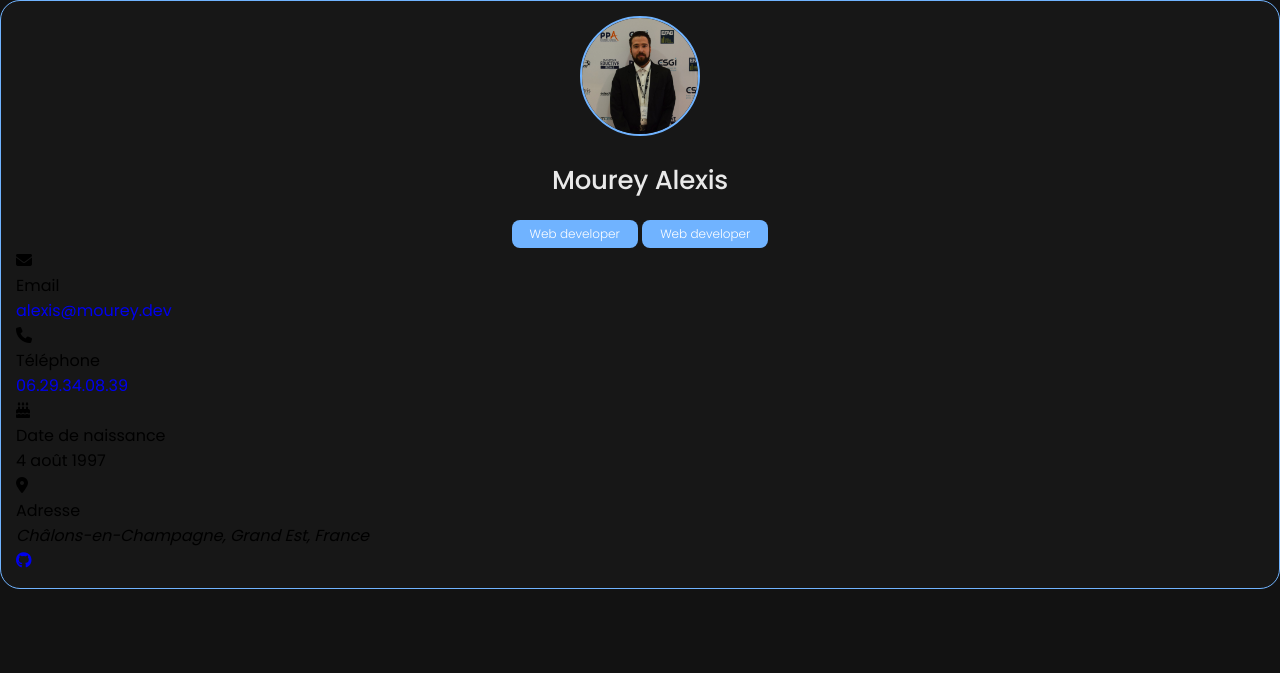
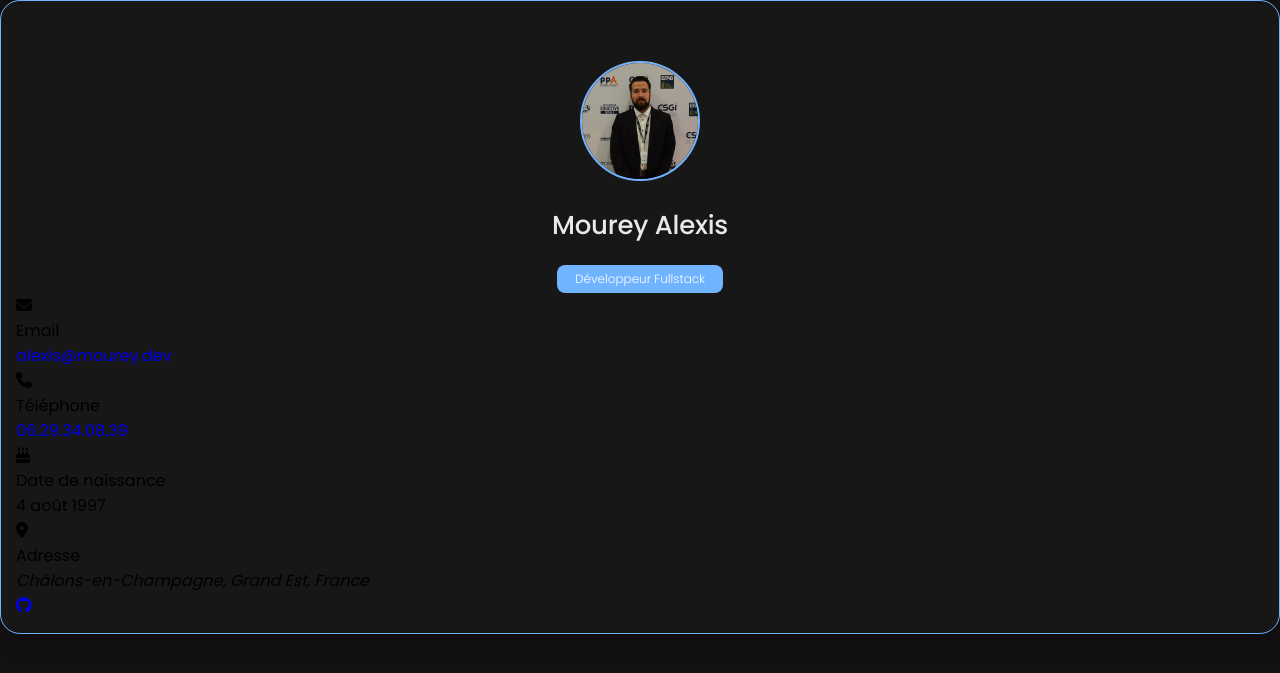
Before and after one commit to xixi52/Portfolio, a PHP site: page / in a window 1280 px wide. Shown: the top 673 px of the page. Run offline with PHP 8.4, Linux system fonts and the light colour scheme.

Commit message:
Fix position

```diff
--- a/assets/css/style.css
+++ b/assets/css/style.css
@@ -74,7 +74,6 @@ body {
   font-size: 11px;
   font-weight: 300;
   width: max-content;
-  padding: 3px 12px;
   border-radius: 8px;
 }
 
@@ -83,6 +82,15 @@ body {
   border: 1px solid #70b3ff;
   border-radius: 20px;
   padding: 15px;
+  overflow: hidden;
+  transition: 0.5s ease-in-out;
+  box-shadow: 4px 8px 24px hsla(0, 0%, 0%, 0.25);
+  position: sticky;
+  top: 60px;
+  max-height: max-content;
+  height: 100%;
+  margin-bottom: 0;
+  padding-top: 60px;
   z-index: 1;
 }
 
--- a/index.html
+++ b/index.html
@@ -23,8 +23,7 @@
         </div>
         <div class="leftbox-info-content">
           <h1 class="name" title="Mourey Alexis">Mourey Alexis</h1>
-          <span class="title">Web developer</span>
-          <span class="title">Web developer</span>
+          <span class="title">Développeur Fullstack</span>
         </div>
       </div>
       <div class="leftbox-info-more">
```
